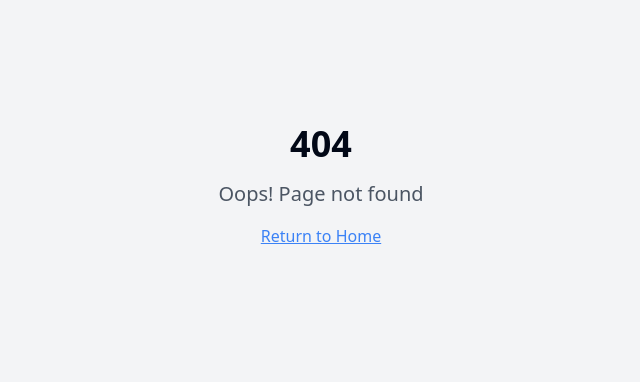
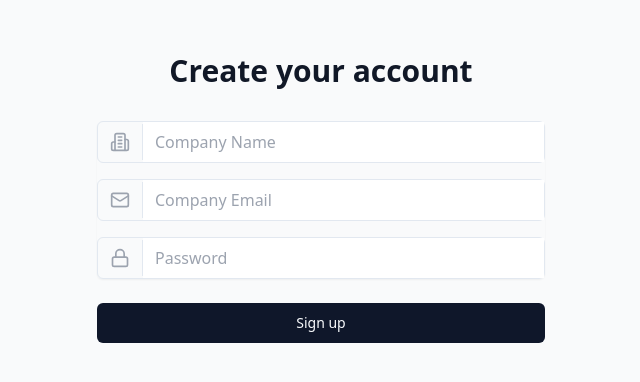
Before and after one commit to ayushdgr8/banner-card-collective, a React (Vite) app: page /signup in a window 1280 px wide. Before the commit this address had no page. Shown: the part 214-596 px from the top of the page, without its empty margins (319-959 px from the left). Built offline with nearby package versions, Linux system fonts and the light colour scheme.

Commit message:
Implement signup page
Implements a signup page with fields for company name, email, and password, and makes it functional.

```diff
--- a/src/App.tsx
+++ b/src/App.tsx
@@ -1,9 +1,11 @@
+
 import { Toaster } from "@/components/ui/toaster";
 import { Toaster as Sonner } from "@/components/ui/sonner";
 import { TooltipProvider } from "@/components/ui/tooltip";
 import { QueryClient, QueryClientProvider } from "@tanstack/react-query";
 import { BrowserRouter, Routes, Route } from "react-router-dom";
 import Index from "./pages/Index";
+import SignUp from "./pages/SignUp";
 import NotFound from "./pages/NotFound";
 
 const queryClient = new QueryClient();
@@ -16,6 +18,7 @@ const App = () => (
       <BrowserRouter>
         <Routes>
           <Route path="/" element={<Index />} />
+          <Route path="/signup" element={<SignUp />} />
           {/* ADD ALL CUSTOM ROUTES ABOVE THE CATCH-ALL "*" ROUTE */}
           <Route path="*" element={<NotFound />} />
         </Routes>
--- a/src/components/Navbar.tsx
+++ b/src/components/Navbar.tsx
@@ -1,6 +1,7 @@
 
 import { Button } from "@/components/ui/button";
 import { ArrowRight } from "lucide-react";
+import { Link } from "react-router-dom";
 
 const Navbar = () => {
   return (
@@ -8,13 +9,17 @@ const Navbar = () => {
       <div className="max-w-7xl mx-auto px-4 sm:px-6 lg:px-8">
         <div className="flex justify-between items-center h-16">
           <div className="flex items-center">
+            <Link to="/">
               <span className="text-xl font-semibold bg-gradient-to-r from-blue-600 to-blue-800 bg-clip-text text-transparent">
                 AssetFlow
               </span>
+            </Link>
           </div>
+          <Link to="/signup">
             <Button className="bg-blue-600 hover:bg-blue-700 transition-colors">
               Sign Up <ArrowRight className="ml-2 h-4 w-4" />
             </Button>
+          </Link>
         </div>
       </div>
     </nav>
--- /dev/null
+++ b/src/pages/SignUp.tsx
@@ -0,0 +1,112 @@
+
+import { useState } from "react";
+import { Button } from "@/components/ui/button";
+import { Building2, Mail, Lock } from "lucide-react";
+import { useToast } from "@/hooks/use-toast";
+import { useNavigate } from "react-router-dom";
+
+const SignUp = () => {
+  const [companyName, setCompanyName] = useState("");
+  const [email, setEmail] = useState("");
+  const [password, setPassword] = useState("");
+  const { toast } = useToast();
+  const navigate = useNavigate();
+
+  const handleSubmit = (e: React.FormEvent) => {
+    e.preventDefault();
+
+    // Basic validation
+    if (!companyName || !email || !password) {
+      toast({
+        variant: "destructive",
+        title: "Error",
+        description: "Please fill in all fields",
+      });
+      return;
+    }
+
+    // Basic email validation
+    const emailRegex = /^[^\s@]+@[^\s@]+\.[^\s@]+$/;
+    if (!emailRegex.test(email)) {
+      toast({
+        variant: "destructive",
+        title: "Error",
+        description: "Please enter a valid email address",
+      });
+      return;
+    }
+
+    // Here you would typically integrate with your backend
+    // For now, show success message
+    toast({
+      title: "Success!",
+      description: "Account created successfully",
+    });
+
+    // Redirect to home page
+    navigate("/");
+  };
+
+  return (
+    <div className="min-h-screen flex items-center justify-center bg-gray-50 py-12 px-4 sm:px-6 lg:px-8">
+      <div className="max-w-md w-full space-y-8">
+        <div>
+          <h2 className="mt-6 text-center text-3xl font-extrabold text-gray-900">
+            Create your account
+          </h2>
+        </div>
+        <form className="mt-8 space-y-6" onSubmit={handleSubmit}>
+          <div className="rounded-md shadow-sm space-y-4">
+            <div className="flex items-center border rounded-md">
+              <span className="px-3 py-2 border-r">
+                <Building2 className="h-5 w-5 text-gray-400" />
+              </span>
+              <input
+                type="text"
+                required
+                className="block w-full px-3 py-2 border-0 focus:ring-0 focus:outline-none"
+                placeholder="Company Name"
+                value={companyName}
+                onChange={(e) => setCompanyName(e.target.value)}
+              />
+            </div>
+
+            <div className="flex items-center border rounded-md">
+              <span className="px-3 py-2 border-r">
+                <Mail className="h-5 w-5 text-gray-400" />
+              </span>
+              <input
+                type="email"
+                required
+                className="block w-full px-3 py-2 border-0 focus:ring-0 focus:outline-none"
+                placeholder="Company Email"
+                value={email}
+                onChange={(e) => setEmail(e.target.value)}
+              />
+            </div>
+
+            <div className="flex items-center border rounded-md">
+              <span className="px-3 py-2 border-r">
+                <Lock className="h-5 w-5 text-gray-400" />
+              </span>
+              <input
+                type="password"
+                required
+                className="block w-full px-3 py-2 border-0 focus:ring-0 focus:outline-none"
+                placeholder="Password"
+                value={password}
+                onChange={(e) => setPassword(e.target.value)}
+              />
+            </div>
+          </div>
+
+          <Button type="submit" className="w-full">
+            Sign up
+          </Button>
+        </form>
+      </div>
+    </div>
+  );
+};
+
+export default SignUp;
```
Lines whose indentation alone changed are shown as unchanged.
